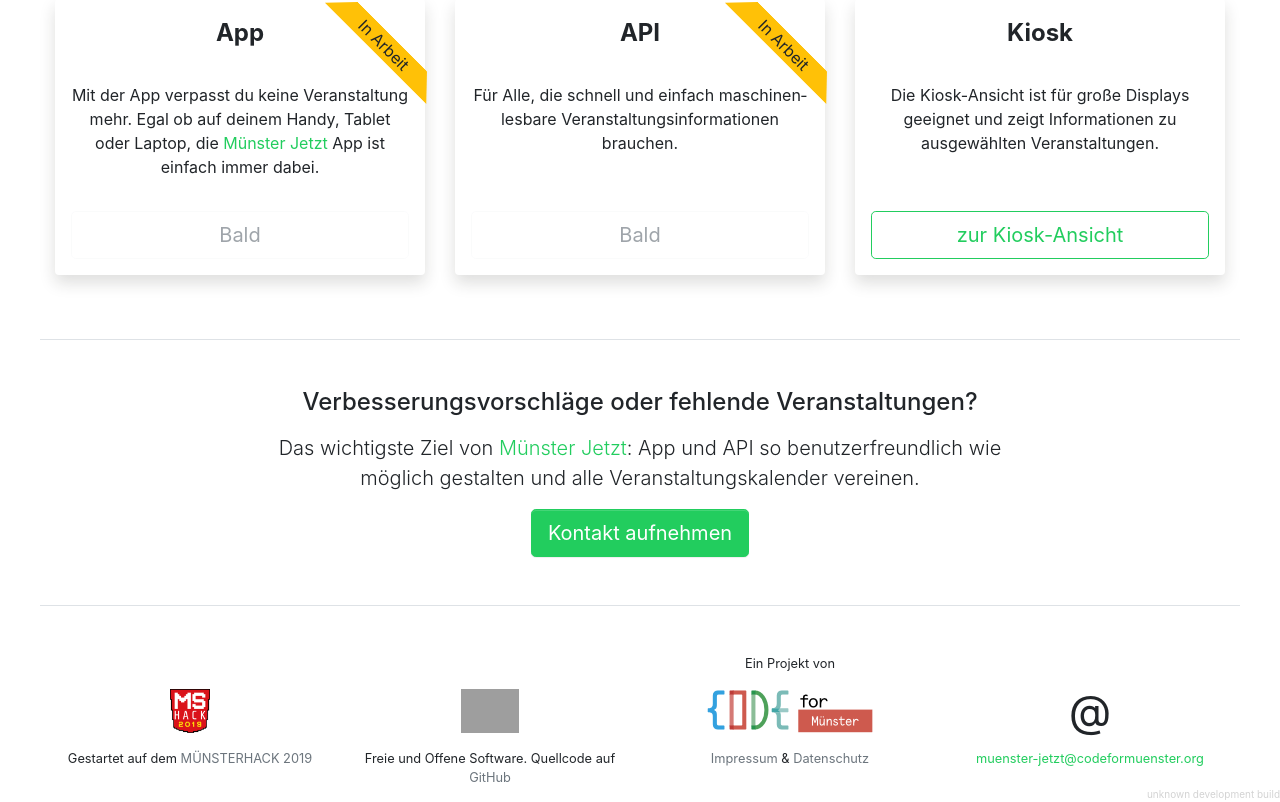
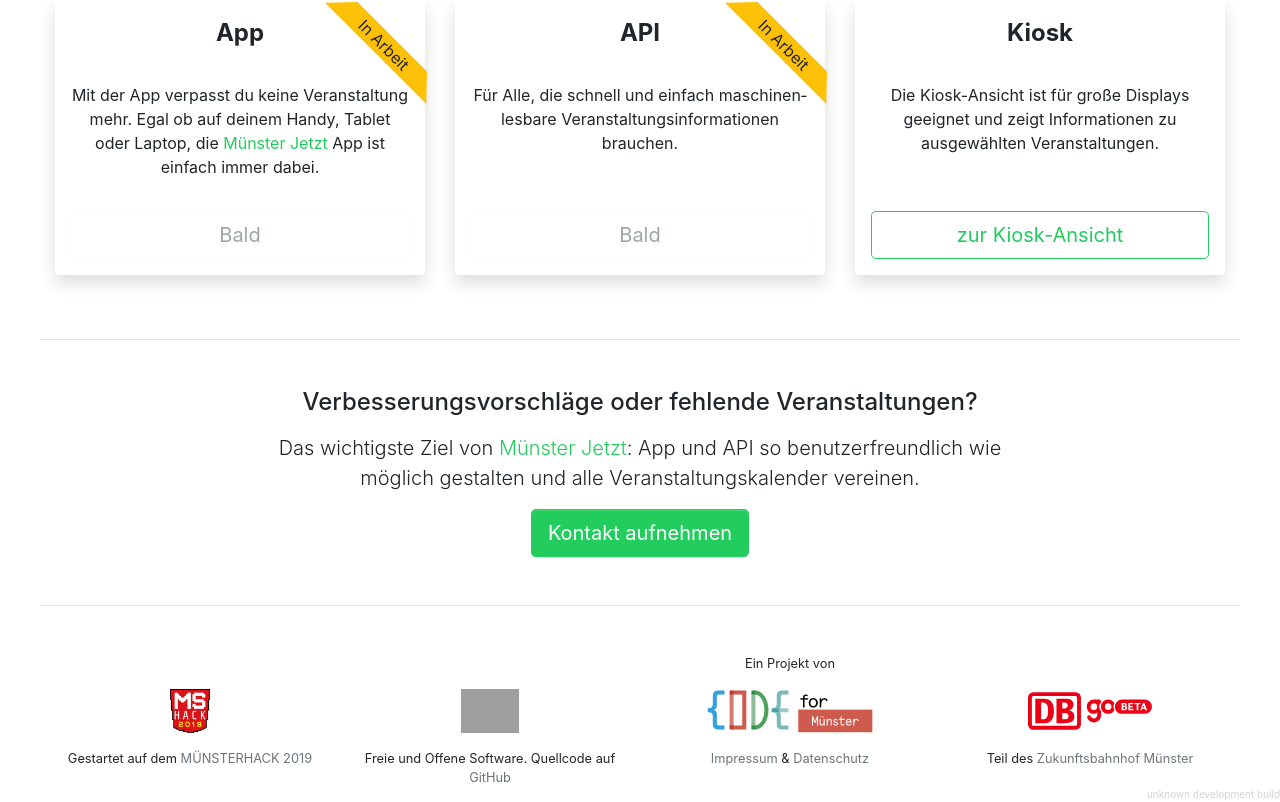
Before and after one commit to codeformuenster/muenster-jetzt, a React (Create React App) app in the folder frontend/: page / in a window 1280 px wide. Shown: the part 538-1340 px from the top of the page. Built offline with nearby package versions, Linux system fonts and the light colour scheme; grey boxes are pictures that could not be loaded; a web font is replaced by a local one.

Commit message:
add zukunftsbahnhof link & gobeta logo

```diff
--- a/frontend/src/LandingPage/LandingPage.module.scss
+++ b/frontend/src/LandingPage/LandingPage.module.scss
@@ -204,12 +204,6 @@
   object-fit: contain;
 }
 
-.footerItemImg,
-.atSign {
+.footerItemImg {
   margin: $spacer 0;
 }
-
-.atSign {
-  font-size: 44px;
-  line-height: 44px;
-}
--- a/frontend/src/LandingPage/LandingPage.tsx
+++ b/frontend/src/LandingPage/LandingPage.tsx
@@ -10,6 +10,7 @@ import logo from "../images/ms-jetzt-logo.svg";
 import c4mLogo from "../images/logo_code4ms.png";
 import githubLogo from "../images/logo_github.png";
 import mshackLogo from "../images/logo_muensterhack.png";
+import bahnLogo from "../images/logo_db_gobeta.svg";
 
 const LandingPage: FC = () => (
   <Layout hideHeader>
@@ -133,10 +134,20 @@ const LandingPage: FC = () => (
         </div>
         <div className={styles.footerItem}>
           <small>&nbsp;</small>
-          <span className={styles.atSign}>@</span>
+          <a href="https://gobeta.de/projekte/neue-angebote-am-hauptbahnhof-muenster-ausprobieren-im-sommer-2020/">
+            <img
+              src={bahnLogo}
+              alt="Zukunftsbahnhof Münster"
+              className={styles.footerItemImg}
+            />
+          </a>
           <small>
-            <a href="mailto:muenster-jetzt@codeformuenster.org">
-              muenster-jetzt@codeformuenster.org
+            Teil des{" "}
+            <a
+              className={styles.footerItemLink}
+              href="https://gobeta.de/projekte/neue-angebote-am-hauptbahnhof-muenster-ausprobieren-im-sommer-2020/"
+            >
+              Zukunftsbahnhof Münster
             </a>
           </small>
         </div>
```
Also changed, not shown: frontend/src/images/logo_db_gobeta.svg (added).
